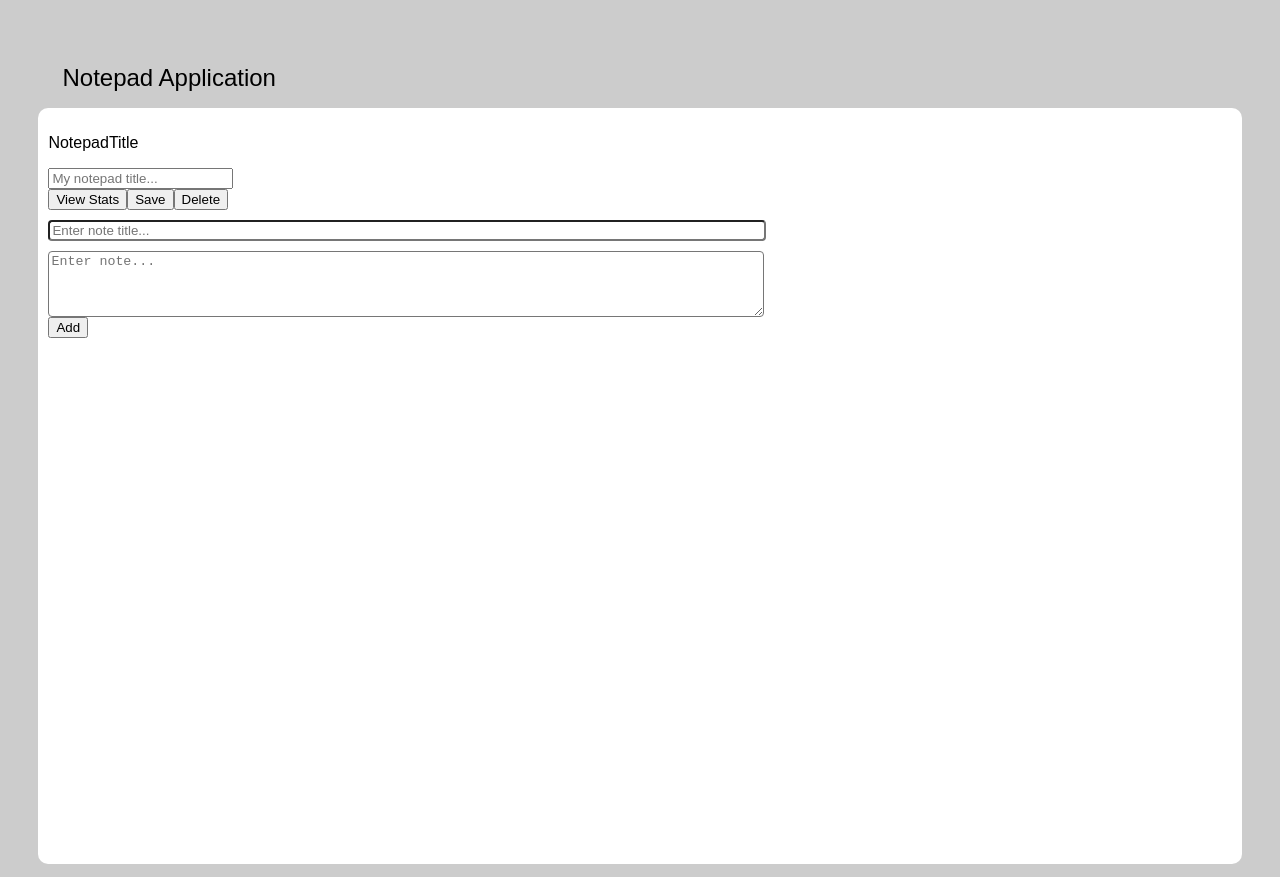
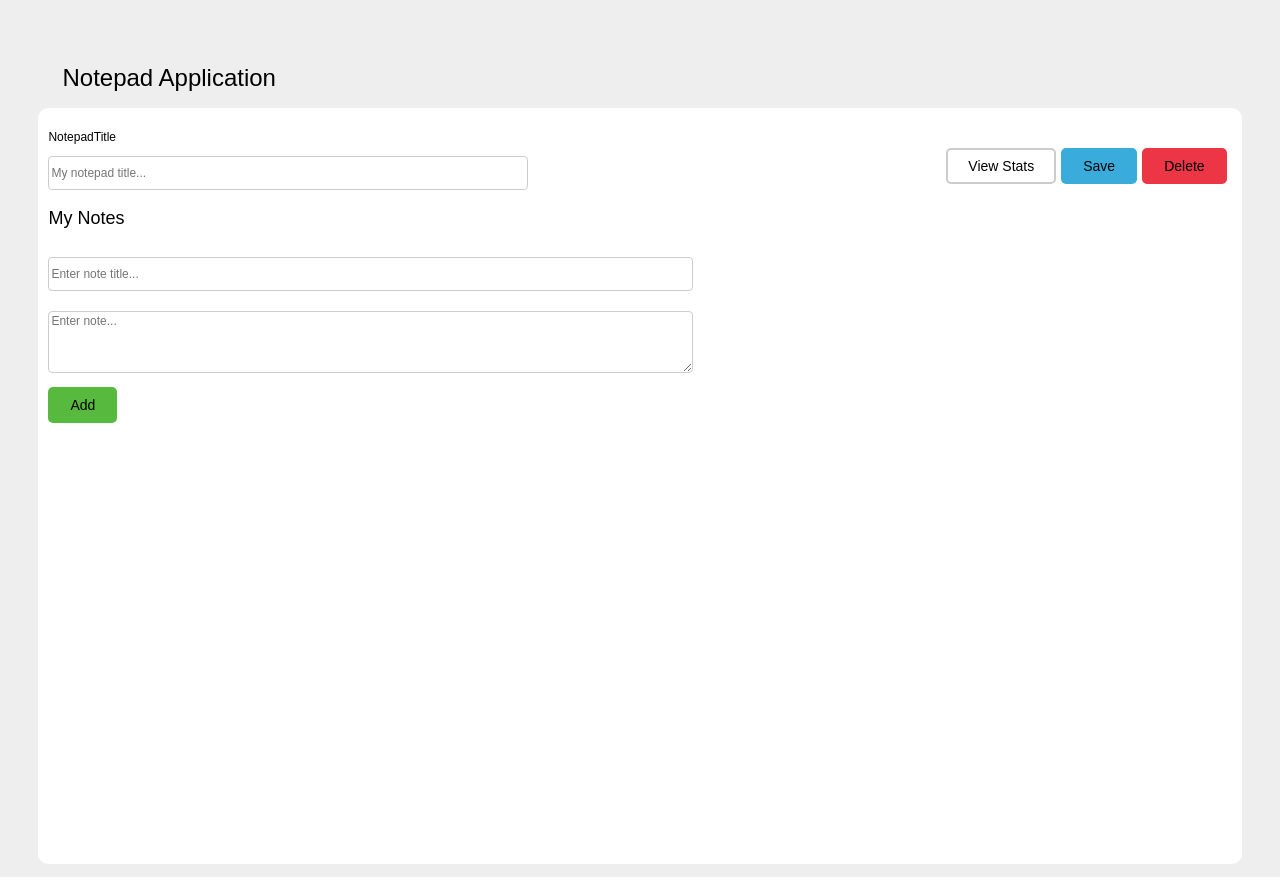
Before and after one commit to yiqiingg/disqo, a React (Create React App) app: page / in a window 1280 px wide. Built offline with nearby package versions, Linux system fonts and the light colour scheme.

Commit message:
add style to notes page

```diff
--- a/src/App.css
+++ b/src/App.css
@@ -1,5 +1,5 @@
 .App {
-  background-color: #ccc;
+  background-color: #eee;
   height: 100vh;
   padding: 5% 3% 1%;
 }
--- a/src/components/notepad/Note.css
+++ b/src/components/notepad/Note.css
@@ -1,6 +1,14 @@
 .note {
   border-radius: 4px;
-  display: block;
   margin-top: 10px;
+  width: 90%;
+  font-family: Arial, Helvetica, sans-serif;
+  font-size: 12px;
+  border-color: #ccc;
+  border-style: solid;
+  border-width: 1px;
+  margin-bottom: 10px;
+}
+.note-wrapper {
   width: 60%;
 }
--- a/src/components/notepad/Note.js
+++ b/src/components/notepad/Note.js
@@ -4,13 +4,8 @@ import './Note.css';
 
 const Note = (props) => {
   const { onChange, noteContent } = props;
-  // const [inputValue, setInputValue] = useState({ title: '', body: '' });
-  // useEffect(() => {
-  //   console.log(noteContent, 'content');
-  //   setInputValue({ ...noteContent });
-  // }, [noteContent]);
   return (
-    <div>
+    <div className="note-wrapper">
       <div>
         <input
           className="note"
--- a/src/components/notepad/NotesHomepage.css
+++ b/src/components/notepad/NotesHomepage.css
@@ -5,3 +5,57 @@
   border-radius: 10px;
   padding: 10px;
 }
+button {
+  border-radius: 5px;
+  font-size: 14px;
+  padding: 8px 20px;
+  background-color: #ffffff;
+  border-color: #ccc;
+  border-style: solid;
+  margin-right: 5px;
+  height: fit-content;
+  width: fit-content;
+}
+.delete {
+  background-color: #ec3646;
+  border-color: #ec3646;
+}
+.add {
+  background-color: #57b93e;
+  border-color: #57b93e;
+}
+.save {
+  background-color: #39acdc;
+  border-color: #39acdc;
+}
+input {
+  font-size: 12px;
+  line-height: 250%;
+  font-family: Arial, Helvetica, sans-serif;
+  font-size: 12px;
+  border-color: #ccc;
+  border-style: solid;
+  border-width: 1px;
+  border-radius: 4px;
+}
+.notepad-title {
+  font-size: 12px;
+}
+.controls {
+  float: right;
+  margin-top: 30px;
+}
+.my-note {
+  font-size: 18px;
+}
+.notepad-input {
+  width: 40%;
+}
+.note-list {
+  display: flex;
+}
+@media screen and (max-width: 800px) {
+  .note-list {
+    display: block;
+  }
+}
--- a/src/components/notepad/NotesHomepage.js
+++ b/src/components/notepad/NotesHomepage.js
@@ -82,34 +82,46 @@ const NotesHomepage = (props) => {
 
   return (
     <div className="note-container">
+      <div className="controls">
+        <button onClick={() => setDisplay('gist')}>View Stats</button>
+        <button onClick={saveNotesToStorage} className="save">
+          Save
+        </button>
+        <button onClick={deleteNotepad} className="delete">
+          Delete
+        </button>
+      </div>
       <div>
         <p className="notepad-title">NotepadTitle</p>
         <input
+          className="notepad-input"
           placeholder="My notepad title..."
           value={notepadTitle}
           onChange={(e) => setNotepadTitle(e.target.value)}
         />
       </div>
-      <button onClick={() => setDisplay('gist')}>View Stats</button>
-      <button onClick={saveNotesToStorage}>Save</button>
-      <button onClick={deleteNotepad}>Delete</button>
+
       <div>
+        <p className="my-note">My Notes</p>
         <Note onChange={onChange} noteContent={newNote} />
-        <button onClick={addNewNoteHandler}>Add</button>
+        <button onClick={addNewNoteHandler} className="add">
+          Add
+        </button>
       </div>
       {notesList.map((note, index) => {
         console.log(note);
         return (
-          <div key={note.id}>
+          <div key={note.id} className="note-list">
             <Note
+              className="note-component"
               key={note.id + 1}
               onChange={(content, type) =>
                 editNoteHandler(index, content, type)
               }
               noteContent={note}
             />
-            ;
             <button
+              className="delete"
               onClick={() => {
                 console.log('begin deletion', index);
                 deleteNoteHandler(index);
--- a/src/index.css
+++ b/src/index.css
@@ -6,6 +6,5 @@ body {
 }
 
 code {
-  font-family: source-code-pro, Menlo, Monaco, Consolas, 'Courier New',
-    monospace;
+  font-family: Arial, Helvetica, sans-serif;
 }
```
